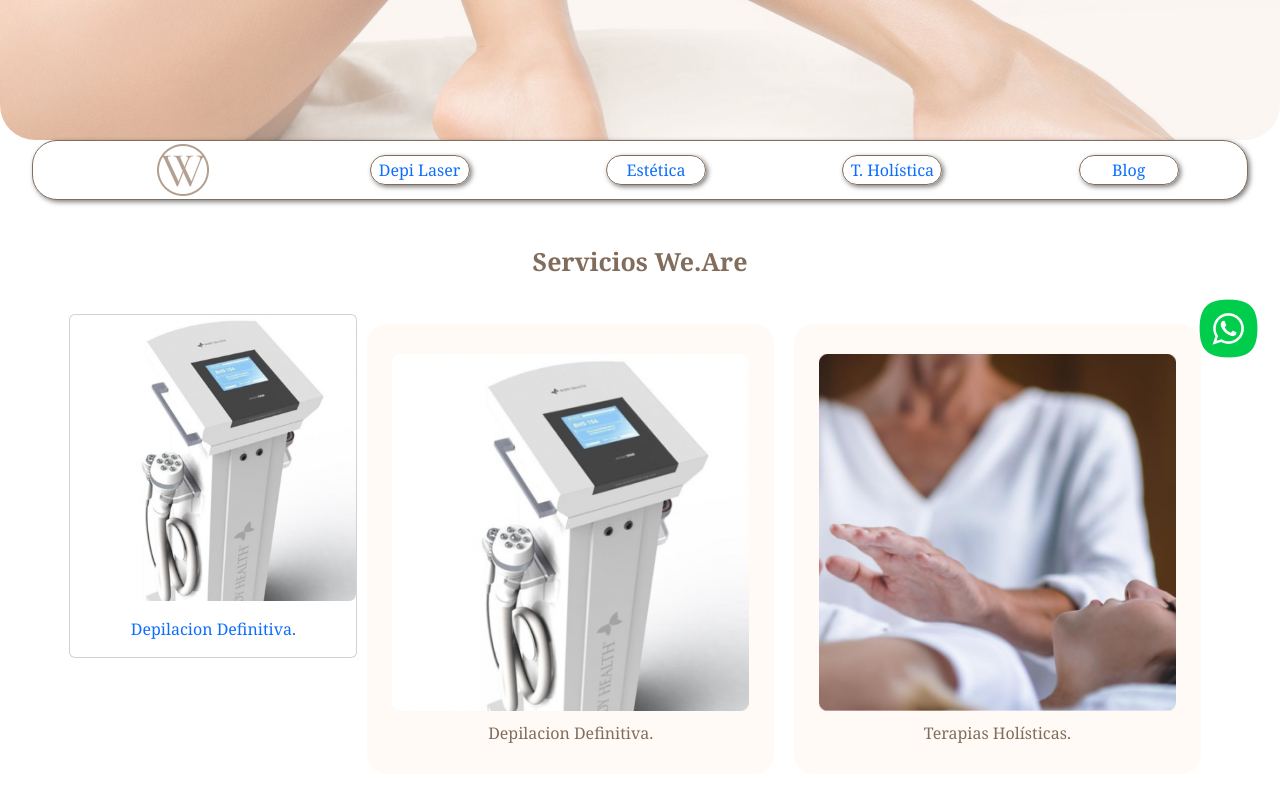
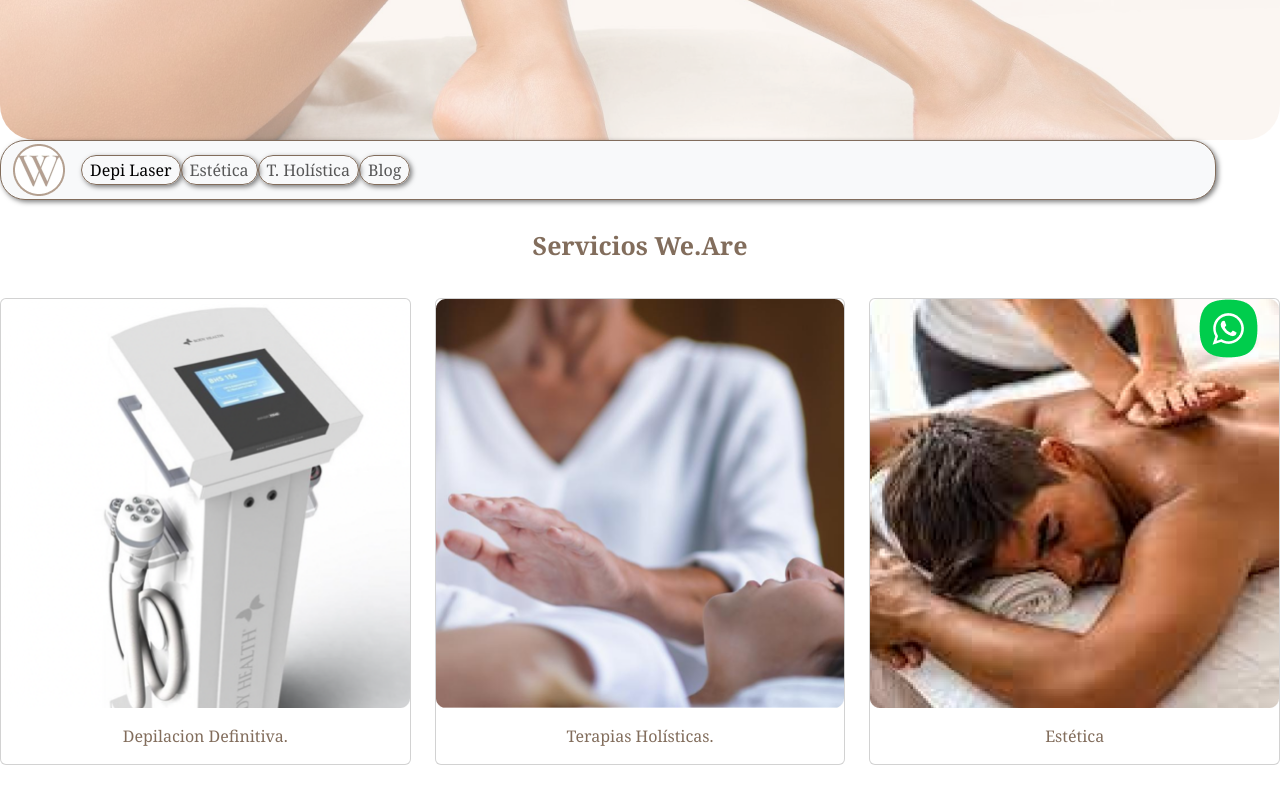
Before and after one commit to AldanaEscobar/proyecto-we-are, a plain HTML site: page index.html in a window 1280 px wide. Shown: the part 420-1211 px from the top of the page. Drawn offline with nearby package versions, Linux system fonts and the light colour scheme.

Commit message:
Made the cards and the navbar responsive.

```diff
--- a/index.html
+++ b/index.html
@@ -3,10 +3,15 @@
   <head>
     <meta charset="UTF-8" />
     <meta http-equiv="X-UA-Compatible" content="IE=edge" />
-    <meta charset="utf-8">
-    <meta name="viewport" content="width=device-width, initial-scale=1">
+    <meta charset="utf-8" />
+    <meta name="viewport" content="width=device-width, initial-scale=1" />
     <title>WE.ARE</title>
-    <link href="https://cdn.jsdelivr.net/npm/bootstrap@5.3.1/dist/css/bootstrap.min.css" rel="stylesheet" integrity="sha384-4bw+/aepP/YC94hEpVNVgiZdgIC5+VKNBQNGCHeKRQN+PtmoHDEXuppvnDJzQIu9" crossorigin="anonymous">
+    <link
+      href="https://cdn.jsdelivr.net/npm/bootstrap@5.3.1/dist/css/bootstrap.min.css"
+      rel="stylesheet"
+      integrity="sha384-4bw+/aepP/YC94hEpVNVgiZdgIC5+VKNBQNGCHeKRQN+PtmoHDEXuppvnDJzQIu9"
+      crossorigin="anonymous"
+    />
     <link rel="stylesheet" href="./style/style.css" />
   </head>
   <body>
@@ -16,81 +21,141 @@
         <h2 class="bannerSubTitle">Centro de estética</h2>
       </div>
     </header>
-    <nav>
-      <ul class="navBar">
-        <li class="logo">
-          <a href="index.html"
+    <nav class="navbar navbar-expand-lg bg-body-tertiary navBar">
+      <div class="container-fluid">
+        <a class="navbar-brand" href="/index.html"
           ><img
             src="./assets/images/Icon-Logo.png"
             alt="logoWeAre"
             class="logo"
         /></a>
+        <button
+          class="navbar-toggler"
+          type="button"
+          data-bs-toggle="collapse"
+          data-bs-target="#navbarSupportedContent"
+          aria-controls="navbarSupportedContent"
+          aria-expanded="false"
+          aria-label="Toggle navigation"
+        >
+          <span class="navbar-toggler-icon"></span>
+        </button>
+        <div class="collapse navbar-collapse" id="navbarSupportedContent">
+          <ul
+            class="navbar-nav me-auto mb-2 mb-lg-0 d-flex justify-content-between align-items-center"
+          >
+            <li class="nav-item">
+              <a
+                class="nav-link active"
+                aria-current="page"
+                href="./pages/depilacionLaser.html"
+                >Depi Laser</a
+              >
             </li>
-        <li><a href="./pages/depilacionLaser.html">Depi Laser</a></li>
-        <li><a href="./pages/estetica.html">Estética</a></li>
-        <li><a href="#">T. Holística</a></li>
-        <li><a href="./pages/blog.html">Blog</a></li>
+            <li class="nav-item">
+              <a class="nav-link" href="./pages/estetica.html">Estética</a>
+            </li>
+            <li class="nav-item">
+              <a class="nav-link" href="#">T. Holística</a>
+            </li>
+            <li class="nav-item">
+              <a class="nav-link" href="./pages/blog.html">Blog</a>
+            </li>
           </ul>
+        </div>
+      </div>
     </nav>
 
     <main>
       <div class="sectionServicios">
         <h3 class="serviciosTitle">Servicios We.Are</h3>
 
-        <div class="card" style="width: 18rem;">
-          <img src="./assets/images/serviciosDepilacionDefinitiva.png" class="card-img-top" alt="depilacion Definitiva">
+        <div class="row row-cols-1 row-cols-md-3 g-4">
+          <div class="col">
+            <div class="card h-100">
+              <img
+                src="./assets/images/serviciosDepilacionDefinitiva.png"
+                class="card-img-top"
+                alt="depilacion Definitiva"
+              />
               <div class="card-body">
-            <a href="./pages/depilacionLaser.html" class="card-link">Depilacion Definitiva.</a>
+                <a href="./pages/depilacionLaser.html"
+                  ><p class="card-text">Depilacion Definitiva.</p></a
+                >
               </div>
             </div>
-        <section class="serviciosCard">
-          <a href="./pages/depilacionLaser.html">
+          </div>
+          <div class="col">
+            <div class="card h-100">
               <img
-              class="imgServicios"
-              src="./assets/images/serviciosDepilacionDefinitiva.png"
-              alt="depilacion Definitiva"
-            />
-            <p>Depilacion Definitiva.</p>
-          </a>
-        </section>
-        <section class="serviciosCard">
-          <a href="#">
-            <img
-              class="imgServicios"
                 src="./assets/images/serviciosTerapiaHolistica.png"
+                class="card-img-top"
                 alt="Persona recibiendo reiki"
               />
-            <p>Terapias Holísticas.</p>
-          </a>
-        </section>
-        <section class="serviciosCard">
-          <a href="./pages/estetica.html">
+              <div class="card-body">
+                <a href="#"><p class="card-text">Terapias Holísticas.</p></a>
+              </div>
+            </div>
+          </div>
+          <div class="col">
+            <div class="card h-100">
               <img
-              class="imgServicios"
                 src="./assets/images/serviciosEstetica.png"
+                class="card-img-top"
+                alt="Persona recibiendo reiki"
               />
-            <p>Estética.</p>
-          </a>
-        </section>
+              <div class="card-body">
+                <a href="./pages/estetica.html"
+                  ><p class="card-text">Estética</p></a
+                >
+              </div>
+            </div>
+          </div>
+        </div>
       </div>
       <section class="background important">
         <h3>Solicitá tu turno ahora!</h3>
         <a class="button1" href="./pages/turnos.html">Quiero mi turno!</a>
       </section>
-      <div id="carouselExampleCaptionsDark" class="carousel carousel-dark slide">
+      <div
+        id="carouselExampleCaptionsDark"
+        class="carousel carousel-dark slide"
+      >
         <div class="carousel-indicators">
-          <button type="button" data-bs-target="#carouselExampleCaptionsDark" data-bs-slide-to="0" class="active" aria-current="true" aria-label="Slide 1"></button>
-          <button type="button" data-bs-target="#carouselExampleCaptionsDark" data-bs-slide-to="1" aria-label="Slide 2"></button>
-          <button type="button" data-bs-target="#carouselExampleCaptionsDark" data-bs-slide-to="2" aria-label="Slide 3"></button>
+          <button
+            type="button"
+            data-bs-target="#carouselExampleCaptionsDark"
+            data-bs-slide-to="0"
+            class="active"
+            aria-current="true"
+            aria-label="Slide 1"
+          ></button>
+          <button
+            type="button"
+            data-bs-target="#carouselExampleCaptionsDark"
+            data-bs-slide-to="1"
+            aria-label="Slide 2"
+          ></button>
+          <button
+            type="button"
+            data-bs-target="#carouselExampleCaptionsDark"
+            data-bs-slide-to="2"
+            aria-label="Slide 3"
+          ></button>
         </div>
         <div class="carousel-inner w-100">
           <div class="carousel-item active w-10">
             <div class="d-flex flex-row align-items-center">
-              <img src="./assets/images/fechas-depi.png" class="w-40 imagNovedades" alt="Nuevas fechas depi laser">
-              <div class=" d-none d-md-block w-50 ">
+              <img
+                src="./assets/images/fechas-depi.png"
+                class="w-40 imagNovedades"
+                alt="Nuevas fechas depi laser"
+              />
+              <div class="d-none d-md-block w-50">
                 <a href="./pages/depilacionLaser.html">
                   <p class="carrouselText">
-                    Ya están las nuevas fechas para las jornadas de Depilación Definitiva.<br />
+                    Ya están las nuevas fechas para las jornadas de Depilación
+                    Definitiva.<br />
                     <b>Haz clic para reservar tu turno</b>
                   </p>
                 </a>
@@ -99,11 +164,16 @@
           </div>
           <div class="carousel-item w-10">
             <div class="d-flex flex-row align-items-center">
-              <img src="./assets/images/nuevos-tratamientos.png" class="w-40 imagNovedades" alt="Nuevos tratamientos estéticos">
-              <div class=" d-md-block w-50">
+              <img
+                src="./assets/images/nuevos-tratamientos.png"
+                class="w-40 imagNovedades"
+                alt="Nuevos tratamientos estéticos"
+              />
+              <div class="d-md-block w-50">
                 <a href="./pages/estetica.html">
                   <p class="carrouselText">
-                    Nuevos tratamientos en circuito estético corporal y facial.<br />
+                    Nuevos tratamientos en circuito estético corporal y
+                    facial.<br />
                     <b>Ingresá para conocerlos</b>
                   </p>
                 </a>
@@ -111,22 +181,37 @@
             </div>
           </div>
           <div class="carousel-item w-10">
-            <div class="d-flex flex-row align-items-center ">
-              <img src="./assets/images/reiki.jpeg" class="w-40 imagNovedades" alt="Terapia holística">
-              <div class=" d-none d-md-block w-50">
+            <div class="d-flex flex-row align-items-center">
+              <img
+                src="./assets/images/reiki.jpeg"
+                class="w-40 imagNovedades"
+                alt="Terapia holística"
+              />
+              <div class="d-none d-md-block w-50">
                 <p class="carrouselText">
-                  ¡Nueva terapia holística para corregir los desequilibrios de energía!<br />
+                  ¡Nueva terapia holística para corregir los desequilibrios de
+                  energía!<br />
                   <b>Animate a probarlas!</b>
                 </p>
               </div>
             </div>
           </div>
         </div>
-        <button class="carousel-control-prev" type="button" data-bs-target="#carouselExampleCaptionsDark" data-bs-slide="prev">
+        <button
+          class="carousel-control-prev"
+          type="button"
+          data-bs-target="#carouselExampleCaptionsDark"
+          data-bs-slide="prev"
+        >
           <span class="carousel-control-prev-icon" aria-hidden="true"></span>
           <span class="visually-hidden">Previous</span>
         </button>
-        <button class="carousel-control-next" type="button" data-bs-target="#carouselExampleCaptionsDark" data-bs-slide="next">
+        <button
+          class="carousel-control-next"
+          type="button"
+          data-bs-target="#carouselExampleCaptionsDark"
+          data-bs-slide="next"
+        >
           <span class="carousel-control-next-icon" aria-hidden="true"></span>
           <span class="visually-hidden">Next</span>
         </button>
@@ -137,7 +222,11 @@
       </a>
     </main>
     <br />
-    <script src="https://cdn.jsdelivr.net/npm/bootstrap@5.3.1/dist/js/bootstrap.bundle.min.js" integrity="sha384-HwwvtgBNo3bZJJLYd8oVXjrBZt8cqVSpeBNS5n7C8IVInixGAoxmnlMuBnhbgrkm" crossorigin="anonymous"></script>
+    <script
+      src="https://cdn.jsdelivr.net/npm/bootstrap@5.3.1/dist/js/bootstrap.bundle.min.js"
+      integrity="sha384-HwwvtgBNo3bZJJLYd8oVXjrBZt8cqVSpeBNS5n7C8IVInixGAoxmnlMuBnhbgrkm"
+      crossorigin="anonymous"
+    ></script>
     <footer>
       <section>
         <h5>Seguinos en nuestras redes sociales</h5>
@@ -169,12 +258,14 @@
       <section>
         <h5>
           <a href="./pages/contacto.html">Dejanos tu mensaje!</a>
-          <a href="">
-            Preguntas frecuentes</a
-          >
+          <a href=""> Preguntas frecuentes</a>
         </h5>
       </section>
     </footer>
-    <script src="https://cdn.jsdelivr.net/npm/bootstrap@5.3.1/dist/js/bootstrap.bundle.min.js" integrity="sha384-HwwvtgBNo3bZJJLYd8oVXjrBZt8cqVSpeBNS5n7C8IVInixGAoxmnlMuBnhbgrkm" crossorigin="anonymous"></script>
+    <script
+      src="https://cdn.jsdelivr.net/npm/bootstrap@5.3.1/dist/js/bootstrap.bundle.min.js"
+      integrity="sha384-HwwvtgBNo3bZJJLYd8oVXjrBZt8cqVSpeBNS5n7C8IVInixGAoxmnlMuBnhbgrkm"
+      crossorigin="anonymous"
+    ></script>
   </body>
 </html>
--- a/style/style.css
+++ b/style/style.css
@@ -41,21 +41,21 @@
   text-align: center;
   display: flex;
   flex-direction: row;
-  justify-content: space-around;
   align-items: center;
   position: sticky;
   top: 15px;
+  justify-content: space-around;
+  justify-content: space-evenly;
 }
 nav ul li {
   display: inline-block;
+  display: flex;
   border: 1px solid #826d5c;
   border-radius: 20px;
   box-shadow: 2px 2px 5px rgba(0, 0, 0, 0.5);
+  height: 30px;
+  align-items: center;
   justify-content: space-evenly;
-  height: 30px;
-  width: 100px;
-  display: flex;
-  align-items: center;
 }
 nav ul li a {
   display: flex;
@@ -68,6 +68,7 @@ nav {
   position: sticky;
   top: 20px;
   z-index: 2;
+  justify-content: space-evenly;
 }
 .bannerTop {
   background-color: #ead0ba;
@@ -81,7 +82,6 @@ nav {
   align-items: flex-start;
   flex-wrap: wrap;
 }
-
 .serviciosTitle {
   padding: 30px;
   font-family: Georgia, "Times New Roman", Times, serif;
@@ -89,7 +89,9 @@ nav {
   width: 100%;
   font-size: 25px;
 }
-
+.cardContainer{
+  display: flex;
+}
 .serviciosCard {
   background-color: #fffaf6;
   align-items: center;
@@ -97,16 +99,17 @@ nav {
   padding-left: 5px;
   padding-right: 5px;
   border-radius: 20px;
-  height: 450px;
+  height: 30rem;
   width: calc(33.33% - 20px);
   margin: 10px;
 }
 .imgServicios {
-  padding-top: 30px;
   width: 90%;
+  margin: 2rem;
 }
 .serviciosCard p {
   padding: 10px;
+  color: #826d5c;
 }
 .background {
   background-color: #fffaf6;
```
Lines whose indentation alone changed are shown as unchanged.
